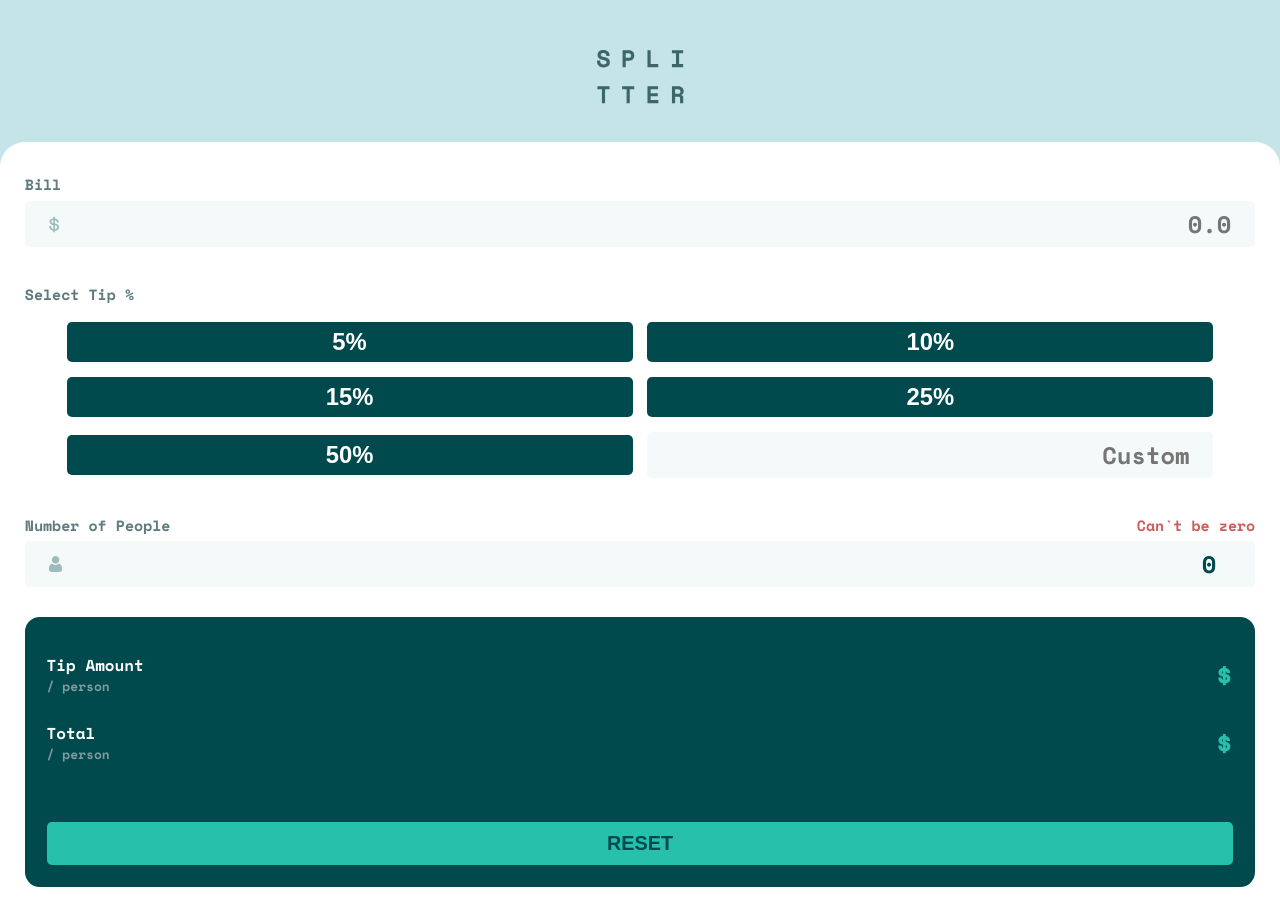
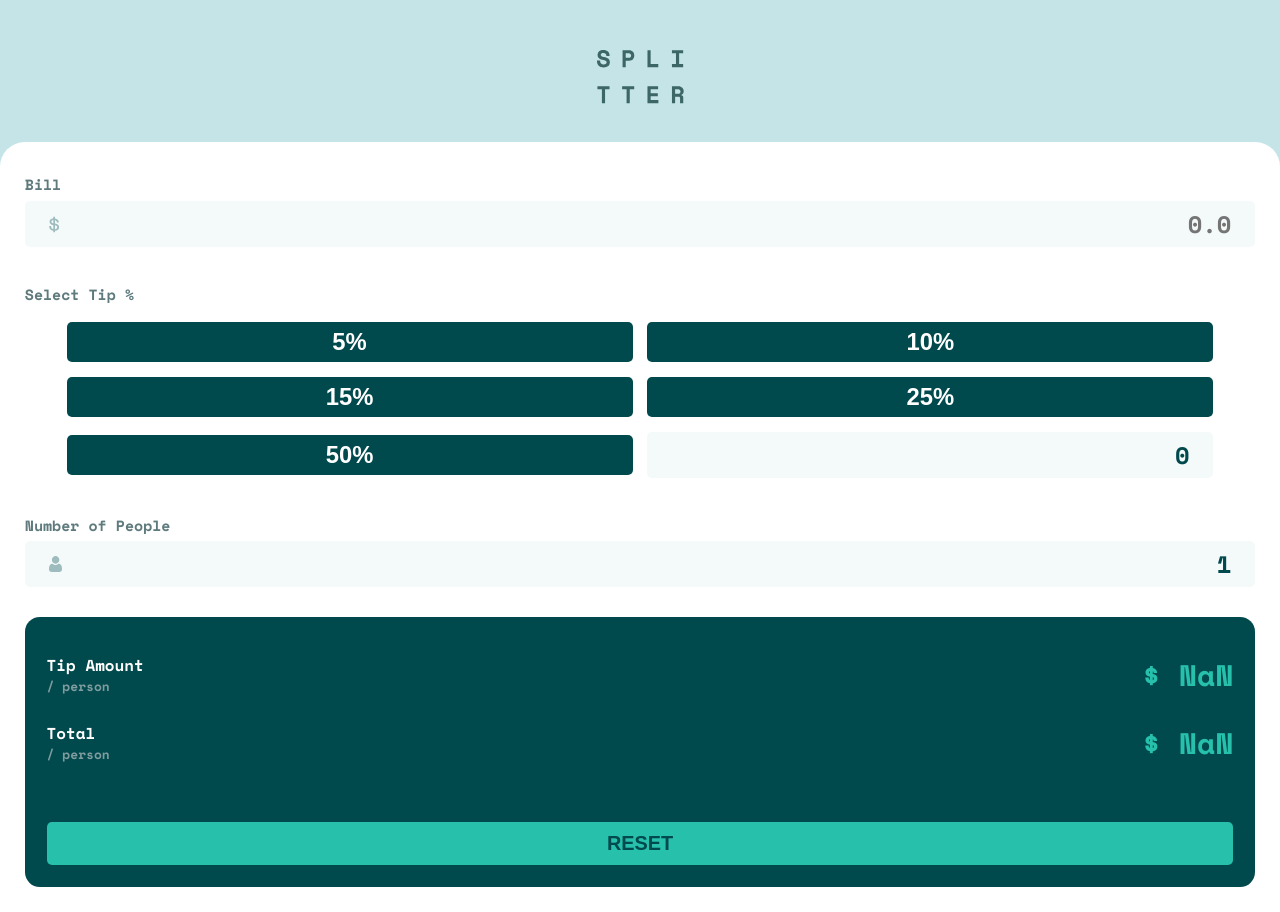
Before and after one commit to DominicBig/Tip-Calculator-App, a React (Create React App) app: page / in a window 1280 px wide. Built offline with nearby package versions, Linux system fonts and the light colour scheme.

Commit message:
fixed main logic

```diff
--- a/src/components/App.js
+++ b/src/components/App.js
@@ -1,61 +1,16 @@
-import React, { useState } from "react";
+import React from "react";
 import "./App.scss";
 import logo from "../images/logo.svg";
 import InputBlock from "./InputBlock";
-import OutPutBlock from "./OutPutBlock";
 
 function App() {
-  const [billValue, setBillValue] = useState("");
-  const [totalValue, setTotal] = useState("");
-  const [tipsValue, setTipsValue] = useState("");
-  const [peopleQty, setPeopleQty] = useState("");
-  const [tip, setTip] = useState(0);
-  const [customTip, setCustomTip] = useState(null);
-
-  const inputChangeHandler = (e) => {
-    setBillValue(parseFloat(e.target.value));
-  };
-
-  const peopleChangeHandler = (e) => {
-    setPeopleQty(parseFloat(e.target.value));
-
-    let tips = ((tip * billValue) / peopleQty).toFixed(2); // tips per person amount
-    let total = ((billValue + +tips) / peopleQty).toFixed(2); // total amount
-    setTotal(total);
-    setTipsValue(tips);
-  };
-  const customTipsValueHandler = (e) => {
-    if (e.target.value !== "") {
-      setTip(parseFloat(e.target.value) / 100);
-    }
-  };
-
   return (
     <div className="container">
       <div className="logo">
         <img src={logo} alt="logo" />
       </div>
       <div className="card">
-        <InputBlock
-          billValue={billValue}
-          peopleQty={peopleQty}
-          setTip={setTip}
-          inputChange={inputChangeHandler}
-          peopleQtyChange={peopleChangeHandler}
-          customTipsChange={customTipsValueHandler}
-        />
-        <OutPutBlock
-          totalValue={totalValue}
-          tipsValue={tipsValue}
-          peopleQty={peopleQty}
-          resetHandler={() => {
-            setBillValue("");
-            setTotal("");
-            setTipsValue("");
-            setPeopleQty(0);
-            setCustomTip(null);
-          }}
-        />
+        <InputBlock />
       </div>
     </div>
   );
--- a/src/components/InputBlock.jsx
+++ b/src/components/InputBlock.jsx
@@ -1,31 +1,98 @@
-import React from "react";
+import React, { useState, useEffect } from "react";
 import dollarIcon from "../images/icon-dollar.svg";
 import personIcon from "../images/icon-person.svg";
 import Button from "./Button";
 
-const InputBlock = (props) => {
-  const {
-    billValue,
-    peopleQty,
-    setTip,
-    inputChange,
-    peopleQtyChange,
-    customTipsChange,
-  } = props;
+const InputBlock = () => {
+  const [tipAmount, setTipAmount] = useState("");
+  const [total, setTotal] = useState("");
+  const [bill, setBill] = useState("");
+  const [tip, setTip] = useState();
+  const [customTip, setCustomTip] = useState("");
+  const [peopleQty, setPeopleQty] = useState(1);
 
-  const buttonClickHandler = (e) => {
+  //validation
+  function validateFloat(s) {
+    var rgx = /^[0-9]*\.?[0-9]*$/;
+    return s.match(rgx);
+  }
+
+  function validateInt(s) {
+    var rgx = /^[0-9]*$/;
+    return s.match(rgx);
+  }
+
+  //Setting Bill Value
+  function setBillValue(e) {
+    let bill = e.target.value;
+    if (bill.includes(",")) {
+      bill = bill.replace(",", ".");
+    }
+
+    if (!validateFloat(bill)) {
+      bill = bill.substring(0, bill.length - 1);
+    }
+    setBill(parseFloat(bill));
+  }
+
+  //Setting Custom Tip Value
+  function setTipCustomValue(e) {
+    let customTip = e.target.value;
+    if (!validateInt(customTip)) {
+      customTip = customTip.substring(0, customTip.length - 1);
+    }
+    setCustomTip(parseFloat(customTip / 100));
+  }
+
+  //Setting People Qty Value
+  function setPeopleValue(e) {
+    let people = e.target.value;
+    if (!validateInt(people)) {
+      people = people.substring(0, people.length - 1);
+    }
+    if (isNaN(people)) {
+      people = 1;
+    }
+    setPeopleQty(parseFloat(people));
+  }
+
+  const handleClick = (e) => {
     document
       .querySelectorAll(".btn")
       .forEach((btn) => btn.classList.remove("btn-active"));
 
     if (e.target.className === "btn") {
-      console.log("btn works");
       setTip(parseFloat(e.target.innerHTML) / 100); // find tips persentage
+      setCustomTip("");
       e.target.className = "btn btn-active";
     }
   };
 
+  useEffect(() => {
+    if (customTip) {
+      let tipAmount = ((bill * customTip) / peopleQty).toFixed(2);
+      let total = ((bill * (customTip + 1)) / peopleQty).toFixed(2);
+      setTipAmount(tipAmount);
+      setTotal(total);
+    } else {
+      let tipAmount = ((bill * tip) / peopleQty).toFixed(2);
+      let total = ((bill * (tip + 1)) / peopleQty).toFixed(2);
+      setTipAmount(tipAmount);
+      setTotal(total);
+    }
+  }, [bill, tip, customTip, peopleQty]);
+
+  const resetHandler = () => {
+    setTipAmount("");
+    setTotal("");
+    setBill("");
+    setCustomTip("0");
+    setTip();
+    setPeopleQty(1);
+  };
+
   return (
+    <>
       <div className="input">
         <div className="bill-container">
           <div className="label-wrapper">
@@ -38,8 +105,8 @@ const InputBlock = (props) => {
               name="inp-bill"
               id="inp-bill"
               placeholder="0.0"
-            value={billValue}
-            onChange={inputChange}
+              value={bill}
+              onInput={setBillValue}
             />
             <img src={dollarIcon} alt="dollar icon" />
           </div>
@@ -49,7 +116,7 @@ const InputBlock = (props) => {
           <div className="label-wrapper">
             <label htmlFor="inp-tips">Select Tip %</label>
           </div>
-        <div className="button-wraper" onClick={buttonClickHandler}>
+          <div className="button-wraper" onClick={handleClick}>
             <Button styleName="btn" value="5%" />
             <Button styleName="btn" value="10%" />
             <Button styleName="btn" value="15%" />
@@ -62,29 +129,51 @@ const InputBlock = (props) => {
               name="inp-tip"
               id="inp-tip"
               placeholder="Custom"
-            onChange={customTipsChange}
+              value={customTip * 100}
+              onInput={setTipCustomValue}
             />
           </div>
         </div>
         <div className="people-container">
           <div className="label-wrapper">
             <label htmlFor="inp-people">Number of People</label>
-          {peopleQty <= 0 && <div className="error-msg">Can`t be zero</div>}
+            {!peopleQty && <div className="error-msg">Can`t be zero</div>}
           </div>
           <div className="inp-wrapper">
             <input
-            type="number"
+              type="text"
               className="inp-text"
               name="inp-people"
               id="inp-people"
-            value={+peopleQty}
-            onChange={peopleQtyChange}
               placeholder="0.0"
+              value={peopleQty}
+              onInput={setPeopleValue}
             />
             <img src={personIcon} alt="person icon" />
           </div>
         </div>
       </div>
+      <div className="output">
+        <div className="lines-wrapper">
+          <div className="line-output">
+            <div className="title-wrapper">
+              <div className="title">Tip Amount </div>
+              <div className="desc">/ person</div>
+            </div>
+            <div className="value">$ {tipAmount} </div>
+          </div>
+
+          <div className="line-output">
+            <div className="title-wrapper">
+              <div className="title">Total </div>
+              <div className="desc">/ person</div>
+            </div>
+            <div className="value">$ {total} </div>
+          </div>
+        </div>
+        <Button styleName="btn-reset" value="Reset" onClick={resetHandler} />
+      </div>
+    </>
   );
 };
 
--- a/src/components/OutPutBlock.jsx
+++ /dev/null
@@ -1,29 +0,0 @@
-import React from "react";
-import Button from "./Button";
-
-const OutPutBlock = ({ totalValue, tipsValue, resetHandler, peopleQty }) => {
-  return (
-    <div className="output">
-      <div className="lines-wrapper">
-        <div className="line-output">
-          <div className="title-wrapper">
-            <div className="title">Tip Amount </div>
-            <div className="desc">/ person</div>
-          </div>
-          <div className="value">$ {peopleQty && tipsValue}</div>
-        </div>
-
-        <div className="line-output">
-          <div className="title-wrapper">
-            <div className="title">Total </div>
-            <div className="desc">/ person</div>
-          </div>
-          <div className="value">$ {peopleQty && totalValue}</div>
-        </div>
-      </div>
-      <Button styleName="btn-reset" value="Reset" onClick={resetHandler} />
-    </div>
-  );
-};
-
-export default OutPutBlock;
```
Lines whose indentation alone changed are shown as unchanged.
